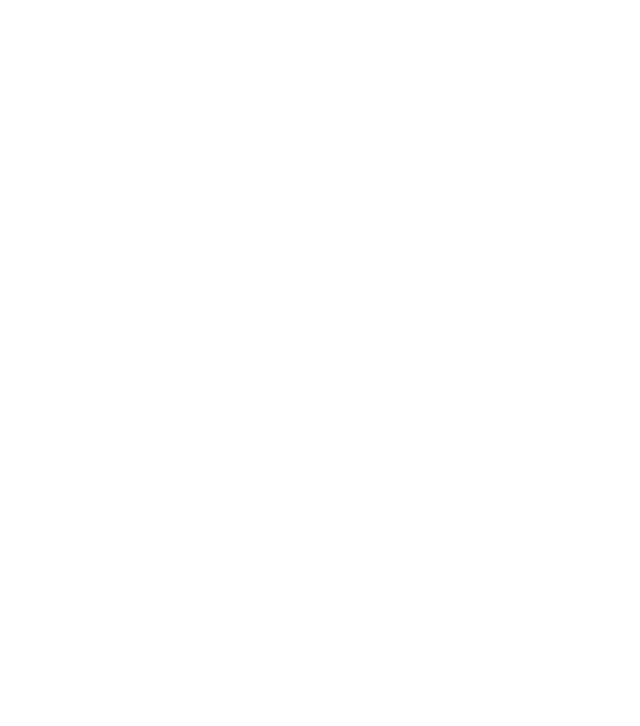
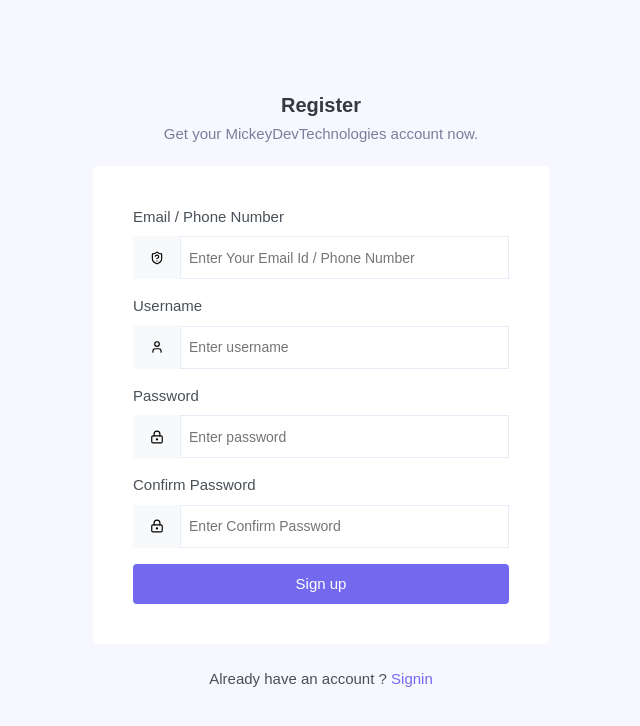
Before and after one commit to jmilind1234/devTinder-frontend, a React (Vite) app: page /signup in a window 1280 px wide. Before the commit this address had no page. Shown: the top 726 px of the page, without its empty margins (319-959 px from the left). Built offline with nearby package versions, Linux system fonts and the light colour scheme.

Commit message:
confilicts resolved

```diff
--- a/src/App.tsx
+++ b/src/App.tsx
@@ -1,13 +1,15 @@
 import { BrowserRouter, Route, Routes } from "react-router-dom";
-import LoginPage from "./pages/Login";
+import Login from "./pages/Login";
+import Signup  from "./pages/Signup";
 
 function App() {
   return (
     <BrowserRouter basename="/">
-        <Routes>
-          <Route path="/" element={<LoginPage />}/>
-         </Routes>
-      </BrowserRouter>
+      <Routes>
+        <Route path="/" element={<Login />}/>
+        <Route path="/signup" element={<Signup />}/>
+      </Routes>
+    </BrowserRouter>
   )
 }
 
--- a/src/atoms/Button/index.tsx
+++ b/src/atoms/Button/index.tsx
@@ -6,10 +6,10 @@
   clickHandler,
 }: {
   btnText: string;
-  clickHandler: React.MouseEventHandler<HTMLButtonElement>;
+  clickHandler?: React.MouseEventHandler<HTMLButtonElement>;
 }) {
   return (
-    <button className="button" onClick={clickHandler}>
+    <button className="button" onClick={clickHandler ?? clickHandler}>
       {btnText}
     </button>
   );
--- a/src/molecules/InputField/_input-field.scss
+++ b/src/molecules/InputField/_input-field.scss
@@ -1,10 +1,15 @@
-.field-container{
-    border: 0.8px solid #e6ebf5;
-    width: calc(100% - 43px);
-    height: 43px;
-    box-sizing: border-box;
+.input-field{
+    margin-bottom: 16px;
+    .label-forgotpassword-container{
+        display: flex;
+        justify-content: space-between;
+        align-items: center;
+        margin-bottom: 8px;
+        width: 100%;
     }
-
+    .left-icon-field-container{
+        display: flex;
+        border-radius: 4px;
         .left-icon-holder{
             width: 47.6px;
             height: 43px;
@@ -12,11 +17,12 @@
             display: flex;
             align-items: center;
             justify-content: center;
-    &.__error{
-        border-right: 1px solid red;
         }
-}
-
+        .field-container{
+            border: 0.8px solid #e6ebf5;
+            width: calc(100% - 43px);
+            height: 43px;
+            box-sizing: border-box;
             .field{
                 width: 100%;
                 border: 0px;
@@ -33,27 +39,14 @@
                     outline: 0;
                 }
             }
-
-
-
-.left-icon-field-container{
-    display: flex;
-    border-radius: 4px;
+        }
         &.__error{
             border: 1px solid red;
             border-radius: 4px;
             overflow: hidden;
+            .left-icon-holder{
+                border-right: 1px solid red;
             }
         }
-
-.input-field{
-    margin-bottom: 16px;
     }
-
-.label-forgotpassword-container{
-    display: flex;
-    justify-content: space-between;
-    align-items: center;
-    margin-bottom: 8px;
-    width: 100%;
 }
--- a/src/molecules/InputField/index.tsx
+++ b/src/molecules/InputField/index.tsx
@@ -24,9 +24,8 @@
             <Label>{labelText}</Label>
             {forgotPassword && <ForgotPassword text={"Forgot password?"}/>}
         </div>
-      <>
         <div className={`left-icon-field-container ${error ? "__error" : ""}`}>
-          {leftIcon && <span className={`left-icon-holder ${error ? "__error" : ""}`}>{leftIcon}</span>}
+          {leftIcon && <span className={`left-icon-holder`}>{leftIcon}</span>}
           <div className={`field-container`}>
             <input
               className="field"
@@ -39,7 +38,6 @@
             />
           </div>
         </div>
-      </>
       {error && <ErrorText>{errorText}</ErrorText>}
     </div>
   );
--- a/src/molecules/InputField/types.ts
+++ b/src/molecules/InputField/types.ts
@@ -8,7 +8,7 @@
     errorText: string;
     labelText: string;
     placeholder: string;
-    rightIcon: React.ForwardRefExoticComponent<Omit<LucideProps, "ref"> & React.RefAttributes<SVGSVGElement>>;
+    rightIcon?: React.ForwardRefExoticComponent<Omit<LucideProps, "ref"> & React.RefAttributes<SVGSVGElement>>;
     error: boolean;
     forgotPassword?: boolean;
     changeHandler?: (e: React.ChangeEvent<HTMLInputElement>) => void;
--- a/src/organisms/SignUpForm/index.tsx
+++ b/src/organisms/SignUpForm/index.tsx
@@ -1,7 +1,103 @@
-import React from "react";
+import { LockKeyhole, ShieldQuestionMark, User } from "lucide-react";
+import BoxContainer from "../../atoms/BoxContainer";
+import InputField from "../../molecules/InputField";
+import Button from "../../atoms/Button";
+import "../LoginForm/_login-form.scss";
+import React,{ useState } from "react";
 
-function SignUpForm() {
-  return <div>SignUpForm</div>;
+const SignUpForm = () => {
+  const handleChange = (e: React.ChangeEvent<HTMLInputElement>) => {
+  }
+  const handleSubmit = () => {
+  }
+  const blurHandler = (e: React.FocusEvent<HTMLInputElement>) => {
+  }
+  const focusHandler = () => {
+  }
+
+  const [signupFieldData, setSignupFieldData] = useState([
+    {
+      type:'text',
+      labelText:'Email / Phone Number',
+      errorText:'Please Enter Your Email Id / Phone Number',
+      value:'',
+      leftIcon:<ShieldQuestionMark size={14} />,
+      error:false,
+      placeholder:'Enter Your Email Id / Phone Number',
+      identifier:'',
+      identifierError:false,
+      identifierErrorText:'',
+      blurHandler: blurHandler,
+      focusHandler: focusHandler,
+      handleChange: handleChange,
+    },
+    {
+      type:'text',
+      labelText:'Username',
+      errorText:'Please Enter Your Username',
+      value:'',
+      leftIcon:<User size={14} />,
+      error:false,
+      placeholder:'Enter username',
+      identifier:'',
+      identifierError:false,
+      identifierErrorText:'',
+      blurHandler: blurHandler,
+      focusHandler: focusHandler,
+      handleChange: handleChange,
+    },
+    {
+      type:'password',
+      labelText:'Password',
+      errorText:'Please Enter Your Password',
+      value:'',
+      leftIcon:<LockKeyhole size={14} />,
+      error:false,
+      placeholder:'Enter password',
+      identifier:'',
+      identifierError:false,
+      identifierErrorText:'',
+      blurHandler: blurHandler,
+      focusHandler: focusHandler,
+      handleChange: handleChange,
+    },
+    {
+      type:'password',
+      labelText:'Confirm Password',
+      errorText:'Please Enter Your Confirm Password',
+      value:'',
+      leftIcon:<LockKeyhole size={14} />,
+      error:false,
+      placeholder:'Enter Confirm Password',
+      identifier:'',
+      identifierError:false,
+      identifierErrorText:'',
+      blurHandler: blurHandler,
+      focusHandler: focusHandler,
+      handleChange: handleChange,
+    },
+  ]);
+
+  return (
+    <BoxContainer>
+      {signupFieldData?.map((data:any,index:number)=>
+        <InputField
+          key={index}
+          type={data?.type}
+          labelText={data.labelText}
+          errorText={data?.errorText}
+          value={data?.value}
+          leftIcon={data?.leftIcon}
+          error={data?.error}
+          changeHandler={data?.handleChange}
+          placeholder={data?.placeholder}
+          blurHandler={data?.blurHandler}
+          focusHandler={data?.focusHandler}
+        />
+      )}
+
+      <Button btnText="Sign up" clickHandler={() => handleSubmit}/>
+    </BoxContainer>
+  );
 }
-
 export default SignUpForm;
--- a/src/pages/Login/index.tsx
+++ b/src/pages/Login/index.tsx
@@ -1,19 +1,22 @@
-import Heading4 from "../../atoms/Heading4";
-import TextLink from "../../atoms/Link";
 import LoginForm from "../../organisms/LoginForm";
-import "./_login.scss";
+import { LoginSignupTemplate } from "../../template/LoginSignupTemplate";
 
 function LoginPage() {
   return (
-    <div className="login-page">
-        <Heading4>Sign in</Heading4>
-        <p className="sign-in-text">Sign in to continue to MickeyDevTechnologies.</p>
-        <LoginForm/>
-        <div className="sign-up-text-container">
-          <p className="sign-up-text">Don't have an acount ?</p>
-          <TextLink to="/signup" text="Signup now"/>
-        </div>
-    </div>
+    <LoginSignupTemplate
+      headingText={"Sign in"}
+      headingStatus={true}
+      contentText={"Sign in to continue to MickeyDevTechnologies."}
+      contentStatus={true}
+      form={<LoginForm/>}
+      formStatus={true}
+      bottmText={"Don't have an acount ?"}
+      bottomLinkText={" Signup now"}
+      bottomLinkStatus={true}
+      bottomLink={"/"}
+      bottomSectionStatus={true}
+      bottomLinkTextStatus={true}
+    />
   )
 }
 
--- /dev/null
+++ b/src/pages/Signup/index.tsx
@@ -0,0 +1,24 @@
+
+import SignUpForm from "../../organisms/SignUpForm";
+import { LoginSignupTemplate } from "../../template/LoginSignupTemplate";
+
+const SignupPage = () =>{
+  return (
+    <LoginSignupTemplate
+        headingText={"Register"}
+        headingStatus={true}
+        contentText={"Get your MickeyDevTechnologies account now."}
+        contentStatus={true}
+        form={<SignUpForm/>}
+        formStatus={true}
+        bottmText={"Already have an account ?"}
+        bottomLinkText={" Signin "}
+        bottomLinkStatus={true}
+        bottomLink={"/signup"}
+        bottomSectionStatus={true}
+        bottomLinkTextStatus={true}
+    />
+  )
+}
+
+export default SignupPage;
--- /dev/null
+++ b/src/template/LoginSignupTemplate/index.tsx
@@ -0,0 +1,34 @@
+import  Heading4  from '../../atoms/Heading4';
+import { Link } from 'react-router-dom';
+import "./_loginSignupTemplate.scss";
+import './../../atoms/Link/_link.scss';
+
+
+export const LoginSignupTemplate = ({
+  headingText,
+  headingStatus,
+  contentText,
+  contentStatus,
+  form,
+  formStatus=false,
+  bottmText,
+  bottomLinkText,
+  bottomLinkStatus=false,
+  bottomSectionStatus=false,
+  bottomLinkTextStatus=false,
+  bottomLink}:any) => {
+  return (
+    <div className="login-page">
+        {headingStatus ? <Heading4>{headingText}</Heading4> :'' }
+        {contentStatus ? <p className="sign-in-text">{contentText}</p> : ''}
+        {formStatus ? form : ''}
+        {bottomSectionStatus ?
+          <div className="sign-up-text-container">
+            {bottomLinkTextStatus ? <p className="sign-up-text">{bottmText}</p> : ''}
+            {bottomLinkStatus ? <Link to={bottomLink ? bottomLink :''} className="text-link">{bottomLinkText ? bottomLinkText : ''}</Link> : ''}
+          </div>
+          : ''
+        }
+    </div>
+  )
+}
```
Also changed, not shown: src/styles/mixin.scss (added, +20 -0 lines), src/template/LoginSignupTemplate/_loginSignupTemplate.scss (renamed from src/pages/Login/_login.scss). Lines whose indentation alone changed are shown as unchanged.
